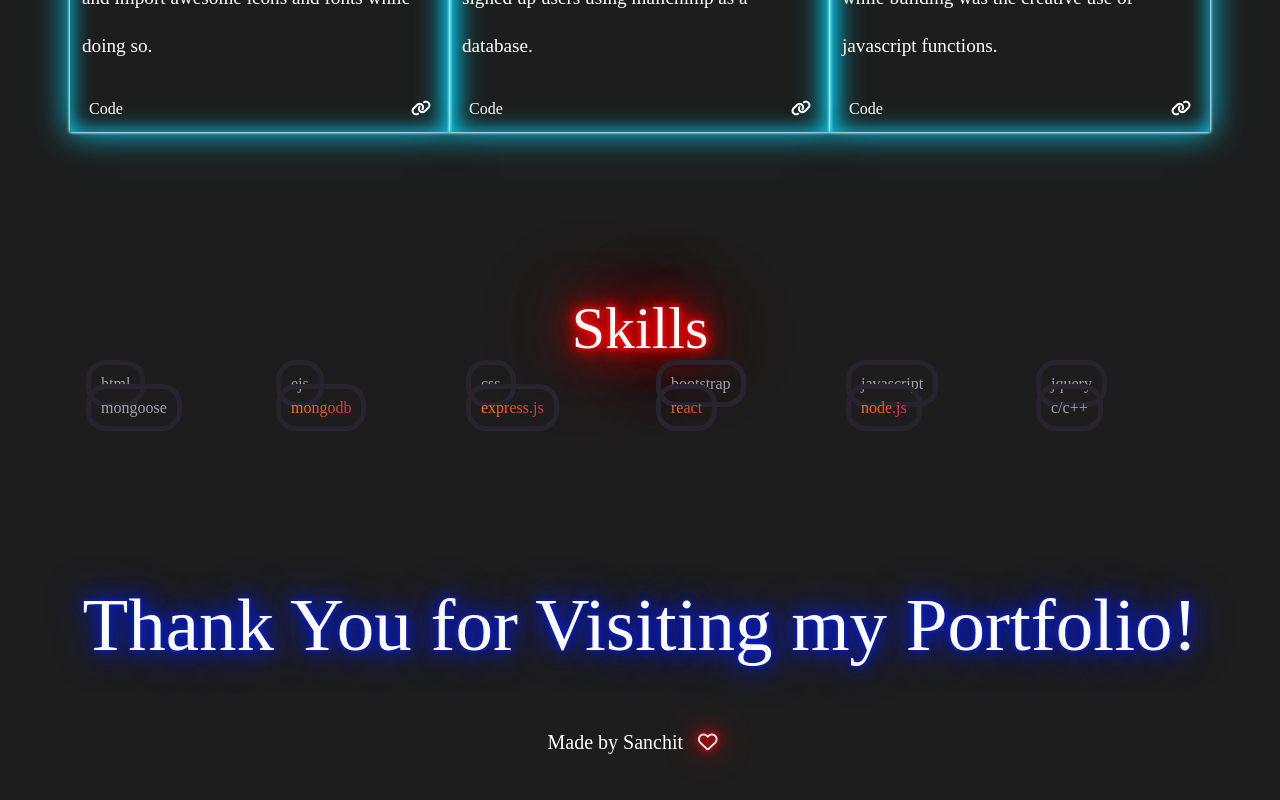
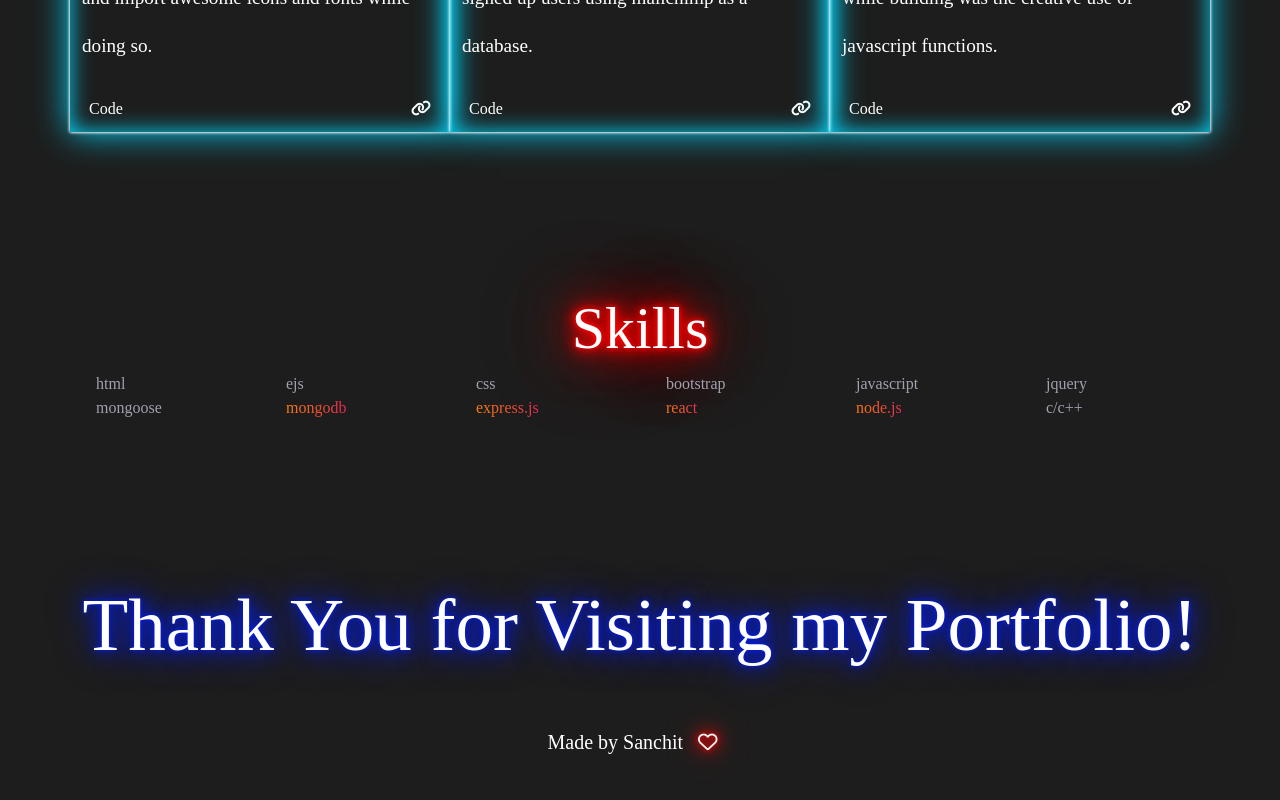
Before and after one commit to Sanchitagarwal7/portfolio_react, a React (Create React App) app: page / in a window 1280 px wide. Shown: the part 2879-3679 px from the top of the page. Built offline with nearby package versions, Linux system fonts and the light colour scheme; a web font is replaced by a local one.

Commit message:
removed border

```diff
--- a/public/styles.css
+++ b/public/styles.css
@@ -443,9 +443,6 @@ Button {
 .skill-name {
   color: #a1a1af;
   padding: 10px;
-  box-sizing: border-box;
-  border: 5px solid #28242F;
-  border-radius: 20px;
 }
 
 .skill-name:hover{
```
